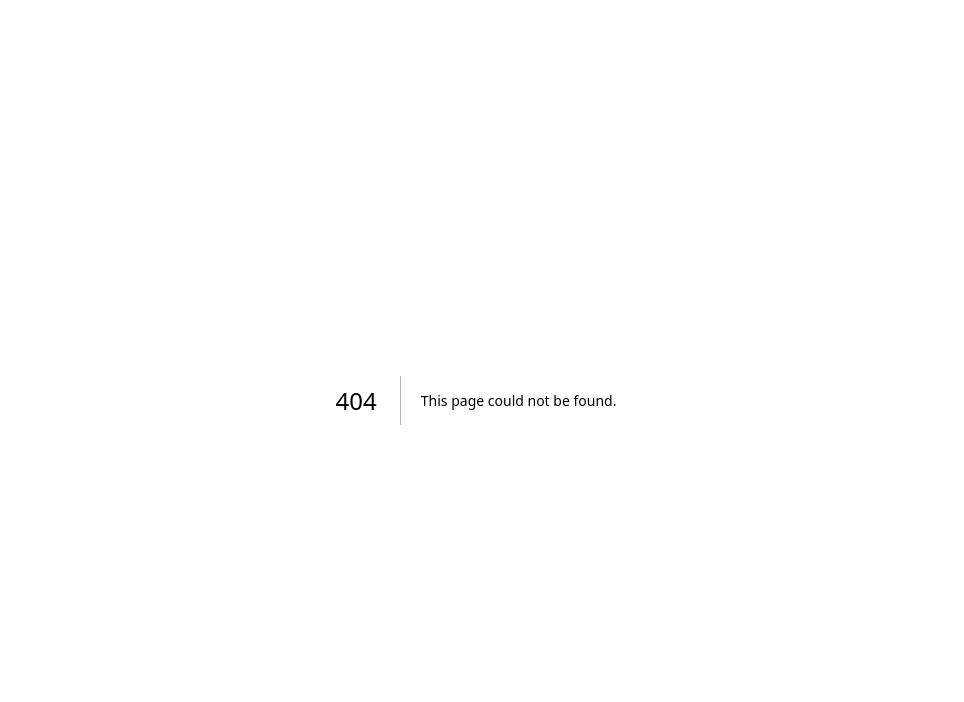
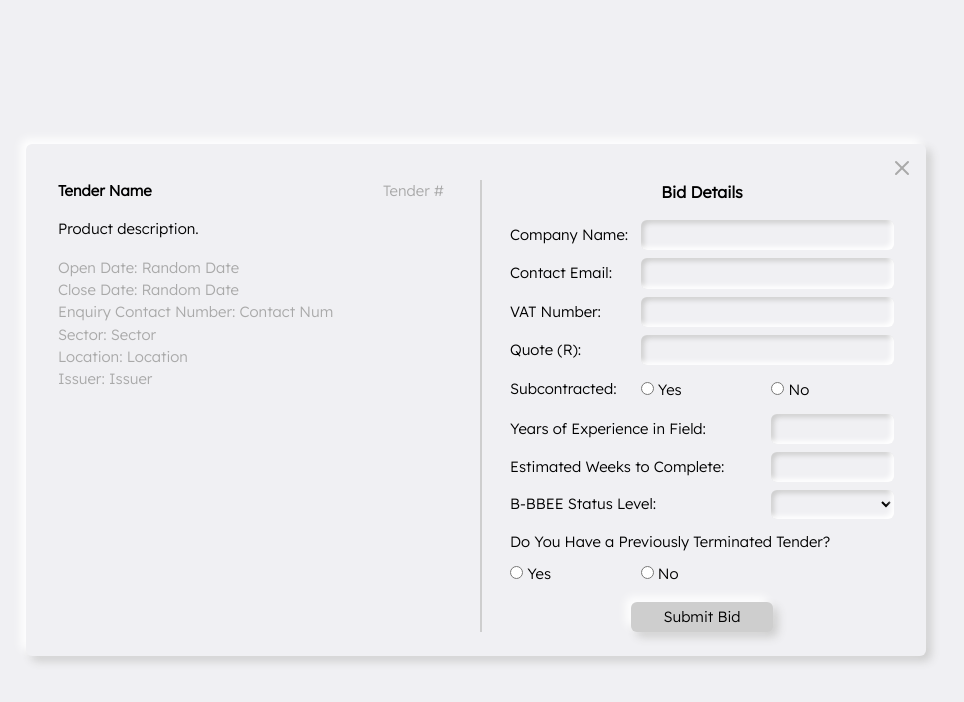
Before and after one commit to taylarogers/tender-it, a Next.js app: page /view in a window 1280 px wide. Before the commit this address had no page. Shown: the top 702 px of the page, without its empty margins (164-1128 px from the left). Built offline with nearby package versions, Linux system fonts and the light colour scheme.

Commit message:
Updated Fonts and Font Sizing

```diff
--- a/src/pages/components/BiddingDisplay.tsx
+++ b/src/pages/components/BiddingDisplay.tsx
@@ -5,7 +5,7 @@ import { InputForm } from './Forms';
 import { TenderDescription } from './Description';
 import { X } from 'react-feather';
 
-export const submitBid = () => {
+export const BiddingDisplay = () => {
   return (
     <div className="grid h-screen place-items-center bg-background-white">
       <div className="rounded-md w-[900px] bg-background-white shadow-outer pl-8 pr-3 pt-3 pb-6">
--- a/src/pages/components/Description.tsx
+++ b/src/pages/components/Description.tsx
@@ -18,20 +18,20 @@ export const TenderDescription = () => {
         <div className='bg-left-top pr-7'>
             {/* Tender name and number */}
             <div className="flow-root">
-                <h1 className="text-black font-bold mb-4 float-left"> {name} </h1>
-                <p className='text-text-grey float-right'> {num} </p>
+                <h1 className="text-black font-bold mb-4 float-left font-normalText text-med"> {name} </h1>
+                <p className='text-text-grey float-right font-normalText text-med'> {num} </p>
             </div>
 
             {/* Description */}
-            <p className='text-black mb-[16px]'> {description} </p>
+            <p className='text-black mb-[16px] font-normalText text-med'> {description} </p>
 
             {/* Tender details */}
-            <p className='text-text-grey'>Open Date: {openDate}</p>
-            <p className='text-text-grey'>Close Date: {closeDate}</p>
-            <p className='text-text-grey'>Enquiry Contact Number: {contactNumber}</p>
-            <p className='text-text-grey'>Sector: {sector}</p>
-            <p className='text-text-grey'>Location: {location}</p>
-            <p className='text-text-grey'>Issuer: {issuer}</p>
+            <p className='text-text-grey font-normalText text-med'>Open Date: {openDate}</p>
+            <p className='text-text-grey font-normalText text-med'>Close Date: {closeDate}</p>
+            <p className='text-text-grey font-normalText text-med'>Enquiry Contact Number: {contactNumber}</p>
+            <p className='text-text-grey font-normalText text-med'>Sector: {sector}</p>
+            <p className='text-text-grey font-normalText text-med'>Location: {location}</p>
+            <p className='text-text-grey font-normalText text-med'>Issuer: {issuer}</p>
         </div>
     );
 }
--- a/src/pages/components/Forms.tsx
+++ b/src/pages/components/Forms.tsx
@@ -47,45 +47,45 @@ export const InputForm = () => {
         <div className='bg-center pl-7'>
             {/* Header */}
             <div className="flex justify-center">
-                <h1 className="text-black font-bold mb-4"> Bid Details </h1>
+                <h1 className="text-black font-bold mb-4 font-normalText"> Bid Details </h1>
             </div>
 
             <div className="grid grid-cols-3 gap-2">
                 {/* Company name */}
-                <label htmlFor="companyName" className="text-black col-span-1 self-center"> Company Name: </label>
+                <label htmlFor="companyName" className="text-black col-span-1 self-center font-normalText text-med"> Company Name: </label>
                 <input
                 type="text"
                 id="companyName"
                 onChange={event => setCompanyName(event.target.value)}
                 value={companyName}
-                className="text-black col-span-2 rounded-md bg-background-white shadow-inner outline-none px-2 py-1"
+                className="text-black col-span-2 rounded-md bg-background-white shadow-inner outline-none px-2 py-1 font-normalText text-med"
                 autoComplete='off'
                 />
 
                 {/* Contact email */}
-                <label htmlFor="email" className="text-black col-span-1 self-center"> Contact Email: </label>
+                <label htmlFor="email" className="text-black col-span-1 self-center font-normalText text-med"> Contact Email: </label>
                 <input
                 type="email"
                 id="email"
                 onChange={event => setEmail(event.target.value)}
                 value={email}
-                className="text-black col-span-2 rounded-md bg-background-white shadow-inner outline-none px-2 py-1"
+                className="text-black col-span-2 rounded-md bg-background-white shadow-inner outline-none px-2 py-1 font-normalText text-med"
                 autoComplete='off'
                 />
 
                 {/* Business VAT number */}
-                <label htmlFor="vatNumber" className="text-black col-span-1 self-center"> VAT Number: </label>
+                <label htmlFor="vatNumber" className="text-black col-span-1 self-center font-normalText text-med"> VAT Number: </label>
                 <input
                 type="text"
                 id="vatNumber"
                 onChange={event => setVatNumber(event.target.value)}
                 value={vatNumber}
-                className="text-black col-span-2 rounded-md bg-background-white shadow-inner outline-none px-2 py-1"
+                className="text-black col-span-2 rounded-md bg-background-white shadow-inner outline-none px-2 py-1 font-normalText text-med"
                 autoComplete='off'
                 />
 
                 {/* Quote */}
-                <label htmlFor="quote" className="text-black col-span-1 self-center"> Quote (R): </label>
+                <label htmlFor="quote" className="text-black col-span-1 self-center font-normalText text-med"> Quote (R): </label>
                 <input
                 type="number"
                 id="quote"
@@ -96,11 +96,11 @@ export const InputForm = () => {
                     else
                         setQuote(-1)
                     }}
-                className="text-black col-span-2 rounded-md bg-background-white shadow-inner outline-none px-2 py-1"
+                className="text-black col-span-2 rounded-md bg-background-white shadow-inner outline-none px-2 py-1 font-normalText text-med"
                 />
 
                 {/* Subcontracted radio buttons */}
-                <label className="text-black col-span-1 self-center">Subcontracted: </label>
+                <label className="text-black col-span-1 self-center font-normalText text-med">Subcontracted: </label>
                 <div className="col-span-1 py-1">
                     <input
                     type="radio"
@@ -110,7 +110,7 @@ export const InputForm = () => {
                     onChange={event => setSubcontracted(event.target.value)}
                     className='accent-purple outline-none'
                     />
-                    <label htmlFor="subcontracted-yes" className='text-black'> Yes</label>
+                    <label htmlFor="subcontracted-yes" className='text-black font-normalText text-med'> Yes</label>
                 </div>
 
                 <div className="col-span-1 py-1">
@@ -122,11 +122,11 @@ export const InputForm = () => {
                     onChange={event => setSubcontracted(event.target.value)}
                     className='accent-purple outline-none'
                     />
-                    <label htmlFor="subcontracted-no" className='text-black'> No</label>
+                    <label htmlFor="subcontracted-no" className='text-black font-normalText text-med'> No</label>
                 </div>
 
                 {/* Experience */}
-                <label htmlFor="experience" className="text-black col-span-2 self-center"> Years of Experience in Field: </label>
+                <label htmlFor="experience" className="text-black col-span-2 self-center font-normalText text-med"> Years of Experience in Field: </label>
                 <input
                 type="number"
                 id="experience"
@@ -137,11 +137,11 @@ export const InputForm = () => {
                     else
                         setExperience(-1)
                     }}
-                className="text-black rounded-md col-span-1 bg-background-white shadow-inner outline-none px-2 py-1"
+                className="text-black rounded-md col-span-1 bg-background-white shadow-inner outline-none px-2 py-1 font-normalText text-med"
                 />
 
                 {/* Estimated weeks */}
-                <label htmlFor="estimatedWeeks" className="text-black col-span-2 self-center"> Estimated Weeks to Complete: </label>
+                <label htmlFor="estimatedWeeks" className="text-black col-span-2 self-center font-normalText text-med"> Estimated Weeks to Complete: </label>
                 <input
                 type="number"
                 id="estimatedWeeks"
@@ -152,16 +152,16 @@ export const InputForm = () => {
                     else
                         setEstimatedWeeks(-1)
                     }}
-                className="text-black rounded-md col-span-1 bg-background-white shadow-inner outline-none px-2 py-1"
+                className="text-black rounded-md col-span-1 bg-background-white shadow-inner outline-none px-2 py-1 font-normalText text-med"
                 />
 
                 {/* BBBEE status */}
-                <label htmlFor="bbbeeStatus" className="text-black col-span-2 self-center"> B-BBEE Status Level: </label>
+                <label htmlFor="bbbeeStatus" className="text-black col-span-2 self-center font-normalText text-med"> B-BBEE Status Level: </label>
                 <select
                 id="bbbeeStatus"
                 name="bbbeeStatus"
                 onChange={event => setBbbeeStatus(event.target.value)}
-                className='text-black rounded-md col-span-1 bg-background-white shadow-inner outline-none px-2 py-1'
+                className='text-black rounded-md col-span-1 bg-background-white shadow-inner outline-none px-2 py-1 font-normalText text-med'
                 defaultValue={'default'}
                 >
                     <option hidden value="default">  </option> {/* Default value */}
@@ -177,7 +177,7 @@ export const InputForm = () => {
                 </select>
 
                 {/* Previously terminated tender contract */}
-                <label className="text-black col-span-3 self-center pt-1">Do You Have a Previously Terminated Tender? </label>
+                <label className="text-black col-span-3 self-center pt-1 font-normalText text-med">Do You Have a Previously Terminated Tender? </label>
                 <div className="col-span-1 pb-1">
                     <input
                     type="radio"
@@ -187,7 +187,7 @@ export const InputForm = () => {
                     onChange={event => setTerminated(event.target.value)}
                     className='accent-purple outline-none'
                     />
-                    <label htmlFor="terminated-yes" className='text-black'> Yes</label>
+                    <label htmlFor="terminated-yes" className='text-black font-normalText text-med'> Yes</label>
                 </div>
 
                 <div className="col-span-1 pb-1">
@@ -199,13 +199,13 @@ export const InputForm = () => {
                     onChange={event => setTerminated(event.target.value)}
                     className='accent-purple outline-none'
                     />
-                    <label htmlFor="terminated-no" className='text-black'> No</label>
+                    <label htmlFor="terminated-no" className='text-black font-normalText text-med'> No</label>
                 </div>
             </div>
 
             {/* Submit button */}
             <div className="flex justify-center">
-                <button onClick={submitBid} className="bg-button-grey mt-3 py-1 px-8 rounded-md shadow-outer hover:bg-purple">Submit Bid</button>
+                <button onClick={submitBid} className="bg-button-grey mt-3 py-1 px-8 rounded-md shadow-outer hover:bg-purple font-normalText text-med">Submit Bid</button>
             </div>
         </div>
     );
--- /dev/null
+++ b/src/pages/create.tsx
@@ -0,0 +1,9 @@
+import {BiddingDisplay} from './components/BiddingDisplay';
+
+export default function Create() {
+    return (
+        <div className="grid h-screen place-items-center bg-background-white">
+
+        </div>
+    );
+}
--- a/src/pages/index.tsx
+++ b/src/pages/index.tsx
@@ -1,4 +1,4 @@
-import Exo from '@next/font/google';
+// This is the home page that is display when you first open the link
 
 export default function App() {
   return (
@@ -24,8 +24,8 @@ export default function App() {
 
           {/* Buttons to pages */}
           <div className='flex gap-8'>
-            <button className="bg-button-grey mt-3 py-1 px-8 rounded-md shadow-outer hover:bg-purple font-normalText">View Tenders</button>
-            <button className="bg-button-grey mt-3 py-1 px-8 rounded-md shadow-outer hover:bg-purple font-normalText">Create Tenders</button>
+            <button className="bg-button-grey mt-3 py-1 px-8 rounded-md shadow-outer hover:bg-purple font-normalText text-med">View Tenders</button>
+            <button className="bg-button-grey mt-3 py-1 px-8 rounded-md shadow-outer hover:bg-purple font-normalText text-med">Create Tenders</button>
           </div>
         </div>
 
--- /dev/null
+++ b/src/pages/view.tsx
@@ -0,0 +1,9 @@
+import {BiddingDisplay} from './components/BiddingDisplay';
+
+export default function View() {
+    return (
+        <div className="grid h-screen place-items-center bg-background-white">
+            <BiddingDisplay/>
+        </div>
+    );
+}
--- a/tailwind.config.js
+++ b/tailwind.config.js
@@ -27,6 +27,9 @@ module.exports = {
         'inner': 'inset -3px -3px 5px #FFFFFF, inset 3px 3px 5px #CDCDCD',
         'outer': '-5px -5px 10px #FFFFFF, 5px 5px 10px #CDCDCD',
       },
+      fontSize: {
+        med: '0.93rem',
+      },
     },
     fontFamily: {
       header: ["Exo", "sans-serif"],
```
